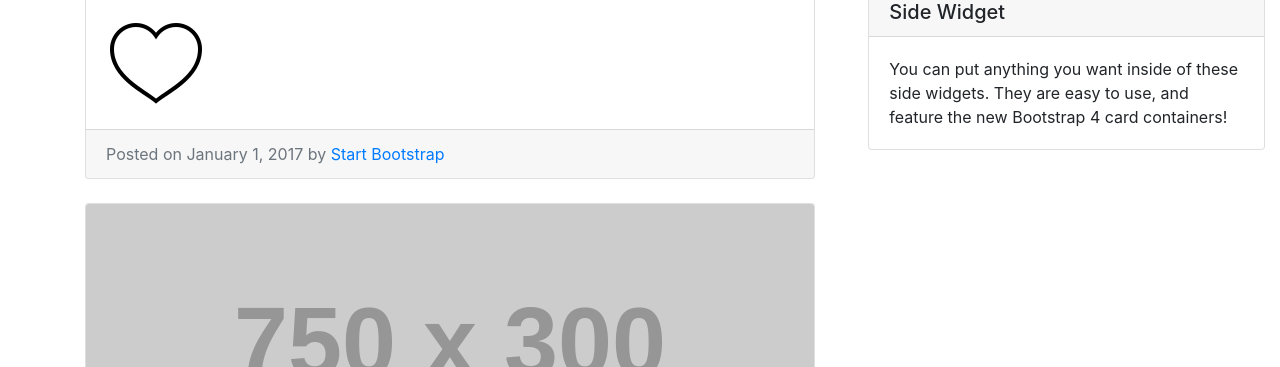
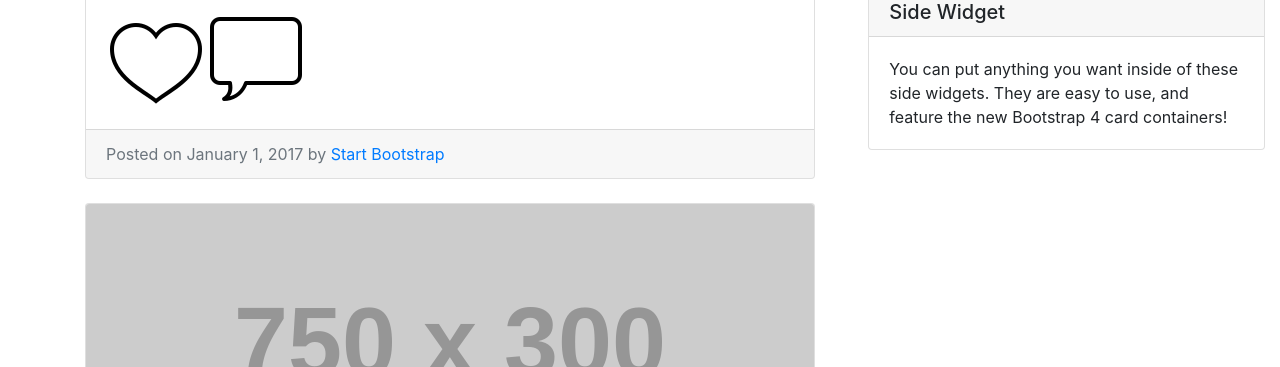
Before and after one commit to jerseycity2018/team-11, a website: page team-11_Website/pages/index.html in a window 1280 px wide. Shown: the part 433-800 px from the top of the page. Drawn offline with Linux system fonts and the light colour scheme; placeholder pictures from the web are drawn by us.

Commit message:
implement the comment button

```diff
--- a/team-11_Website/pages/index.html
+++ b/team-11_Website/pages/index.html
@@ -67,7 +67,7 @@
             <div class="card-body">
 
               <h2 class="card-title">Flip bottle for good!</h2>
-              <img src="../images/icons8-like.png">
+              <img src="../images/icons8-like.png"><img src="../images/icons8-comments.png">
             </div>
             <div class="card-footer text-muted">
               Posted on January 1, 2017 by
```
